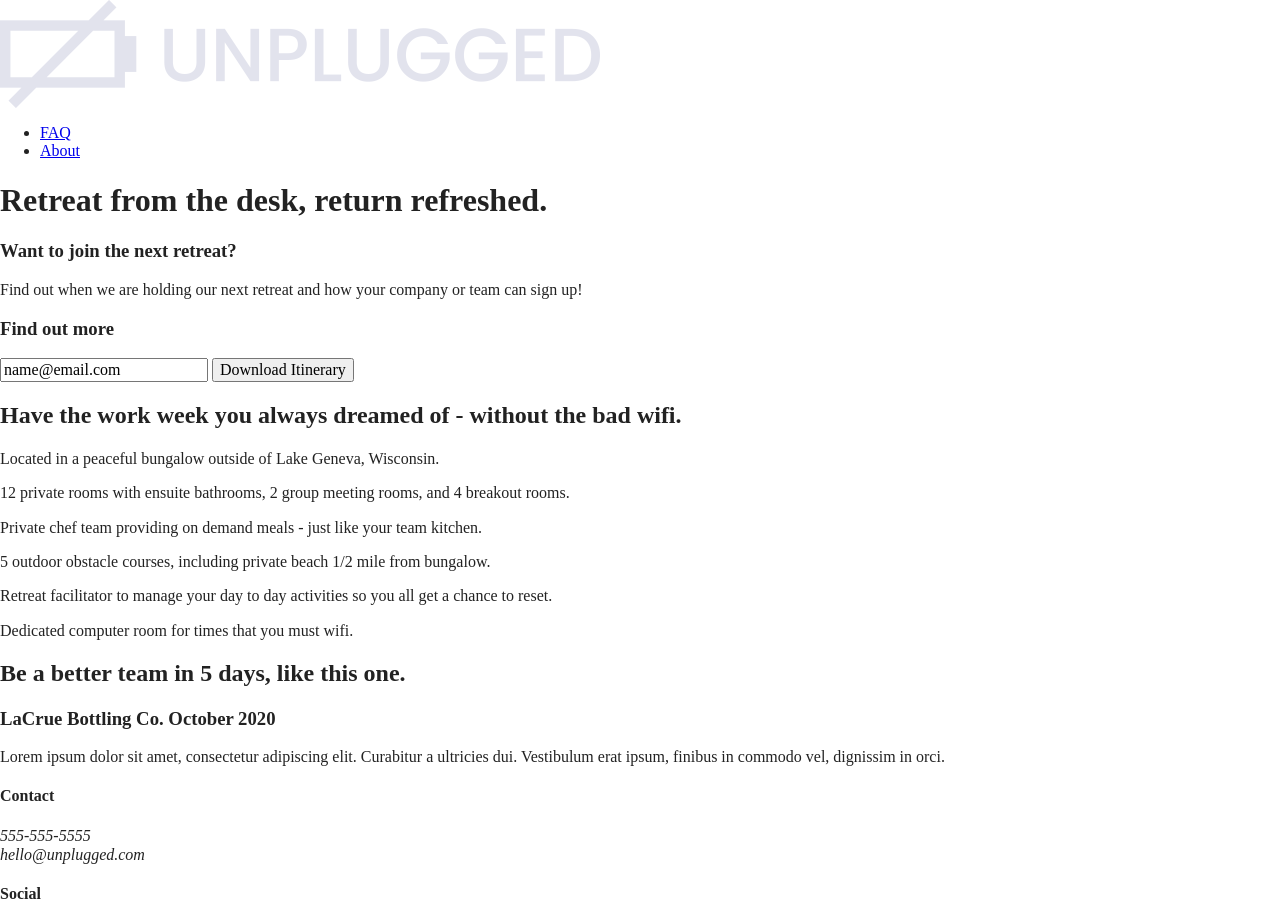
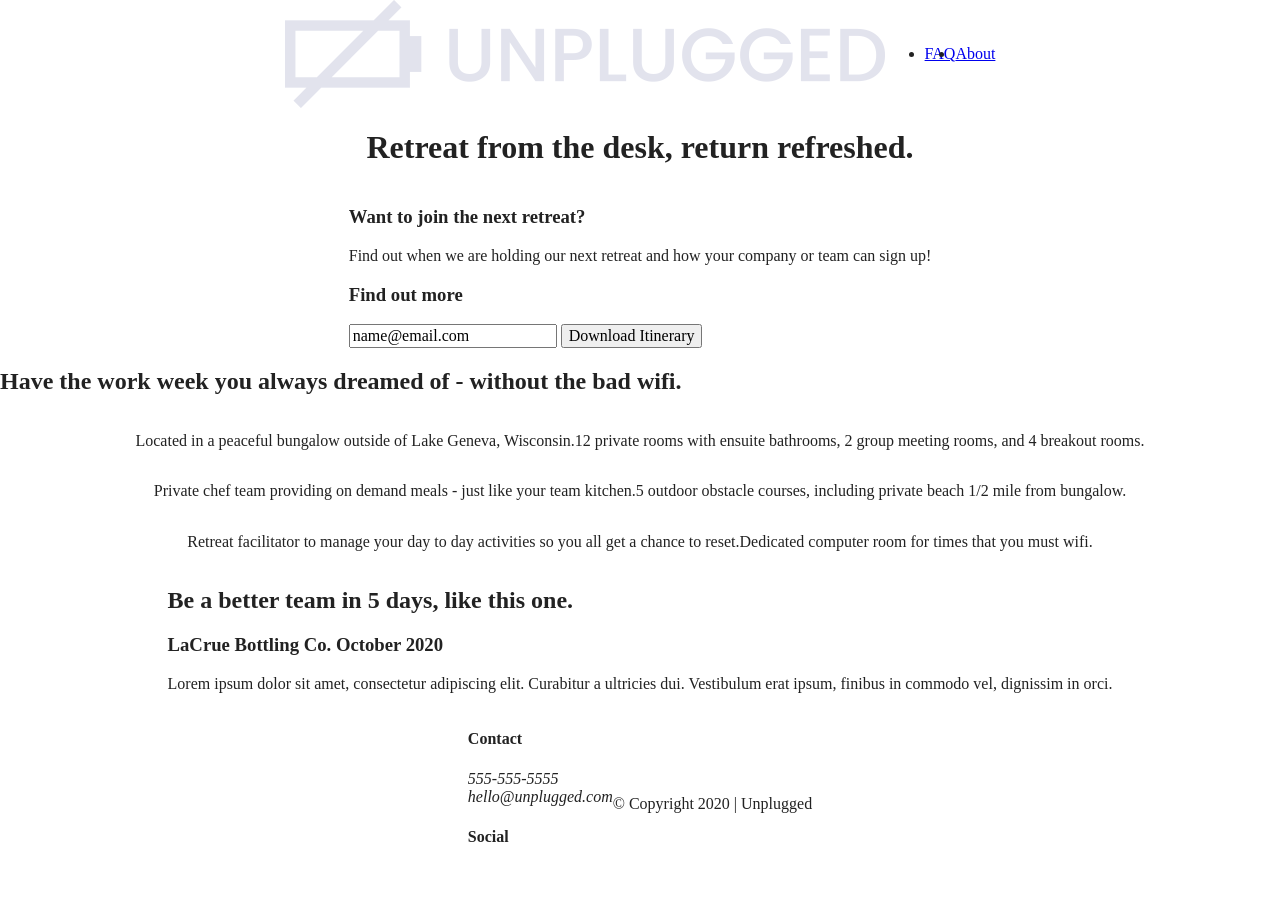
Before and after one commit to codercreative/unplugged-retreat, a website built with Parcel: page index.html in a window 1280 px wide. Shown: the top 907 px of the page. Built offline with nearby package versions, Linux system fonts and the light colour scheme.

Commit message:
Updated css file with flexbox coding

```diff
--- a/css/main.css
+++ b/css/main.css
@@ -86,6 +86,137 @@ textarea {
 /* ==========================================================================
    Author's custom styles
    ========================================================================== */
+
+/*-----Base Header - Footer Styles-----*/
+
+header,
+footer {
+  display: flex;
+  justify-content: center;
+  align-items: center;
+  flex-flow: row wrap;
+}
+
+/*-----Header Styles-----*/
+
+header {
+}
+
+header .content-wrapper {
+  display: flex;
+  justify-content: center;
+  align-items: center;
+  flex-flow: row wrap;
+}
+
+header figure {
+}
+
+.header-divider {
+}
+
+header nav {
+  display: flex;
+  justify-content: space-around;
+  align-items: center;
+  flex-flow: row wrap;
+}
+
+header nav ul {
+  display: flex;
+  justify-content: space-around;
+}
+
+footer .social-icons {
+  display: flex;
+  justify-content: space-around;
+  align-items: center;
+}
+
+footer .social-icons p {
+  display: flex;
+  justify-content: center;
+  align-items: center;
+}
+
+/*-----Mobile Styles - Homepage-----*/
+
+/*Hero Area*/
+
+.hero-area {
+  display: flex;
+  justify-content: center;
+  flex-flow: row wrap;
+}
+
+/*Aside*/
+
+aside {
+  display: flex;
+  justify-content: center;
+  align-items: center;
+  flex-flow: row wrap;
+}
+
+/*Features*/
+
+.features {
+  display: flex;
+  justify-content: center;
+  flex-flow: row wrap;
+}
+
+.features .features-items {
+  display: flex;
+  justify-content: center;
+  align-items: center;
+  flex-flow: row wrap;
+}
+
+/*Reviews*/
+
+.reviews {
+  display: flex;
+  justify-content: center;
+  flex-flow: row wrap;
+}
+
+
+/* ==========================================================================
+   About Page
+   ========================================================================== */
+
+.mission {
+  display: flex;
+  justify-content: center;
+  align-items: center;
+  flex-flow: row wrap;
+}
+
+.contact-section {
+  display: flex;
+  justify-content: center;
+  align-items: center;
+  flex-flow: row wrap;
+}
+
+/* ==========================================================================
+   FAQ Page
+   ========================================================================== */
+
+.faq {
+  display: flex;
+  justify-content: center;
+  align-items: center;
+  flex-flow: row wrap;
+}
+
+.faq .content-wrapper {
+  display: flex;
+  justify-content: center;
+  align-items: center;
+  flex-flow: row wrap;
+}
 
 /* ==========================================================================
    Helper classes
```
